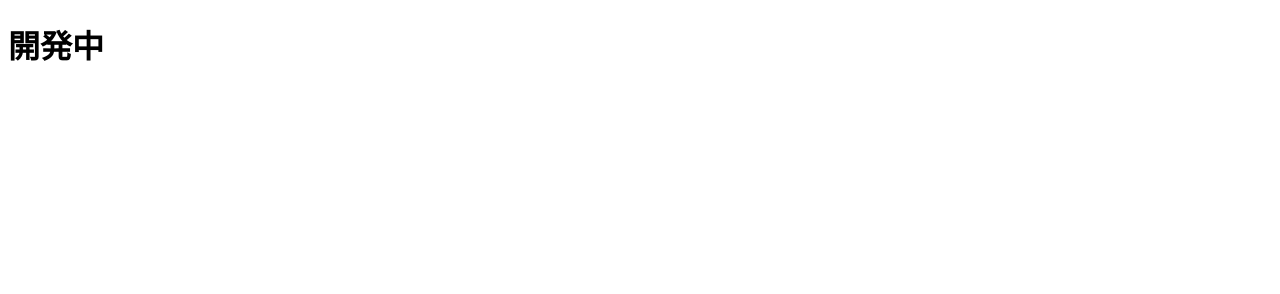
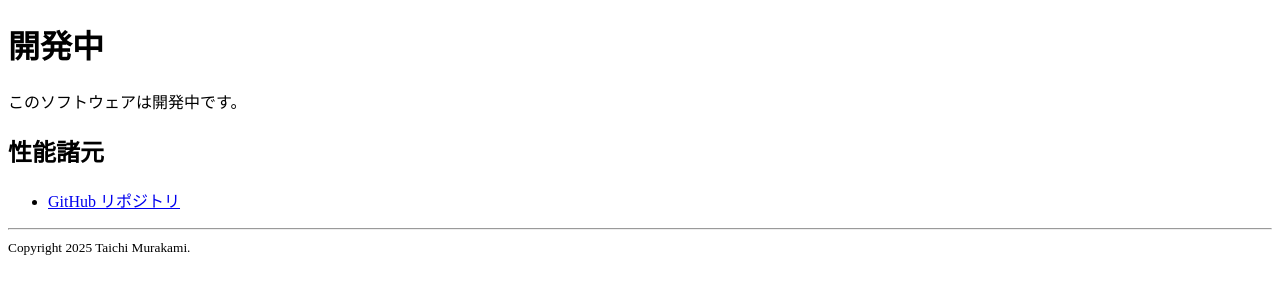
Before and after one commit to mi19a009/paint, a plain HTML site: page docs/index.html in a window 1280 px wide. Drawn offline with Linux system fonts and the light colour scheme.

Commit message:
HTML 文書に追記した

```diff
--- a/docs/index.html
+++ b/docs/index.html
@@ -6,5 +6,12 @@
 </head>
 <body>
 	<h1>開発中</h1>
+	<p>このソフトウェアは開発中です。</p>
+	<h2>性能諸元</h2>
+	<ul>
+		<li><a href="https://github.com/mi19a009/paint/">GitHub リポジトリ</a></li>
+	</ul>
+	<hr />
+	<small>Copyright 2025 Taichi Murakami.</small>
 </body>
 </html>
```
